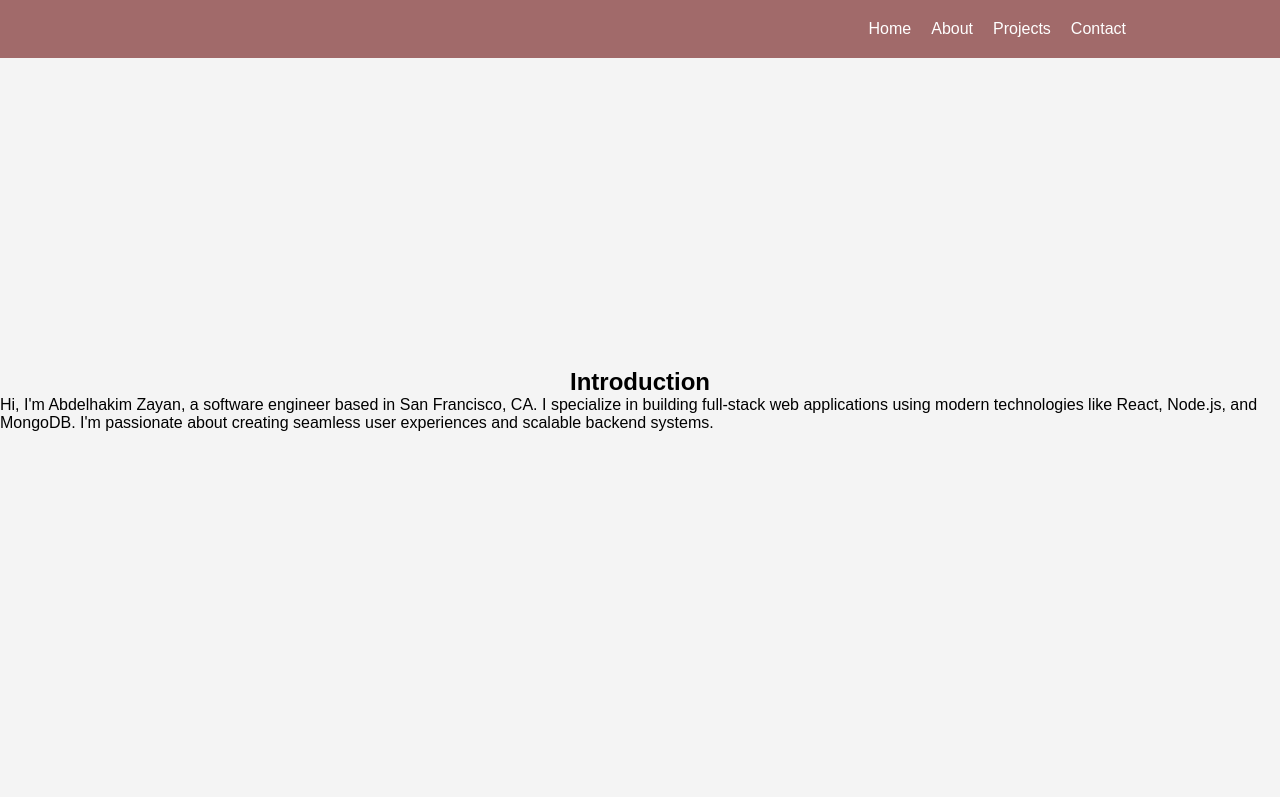
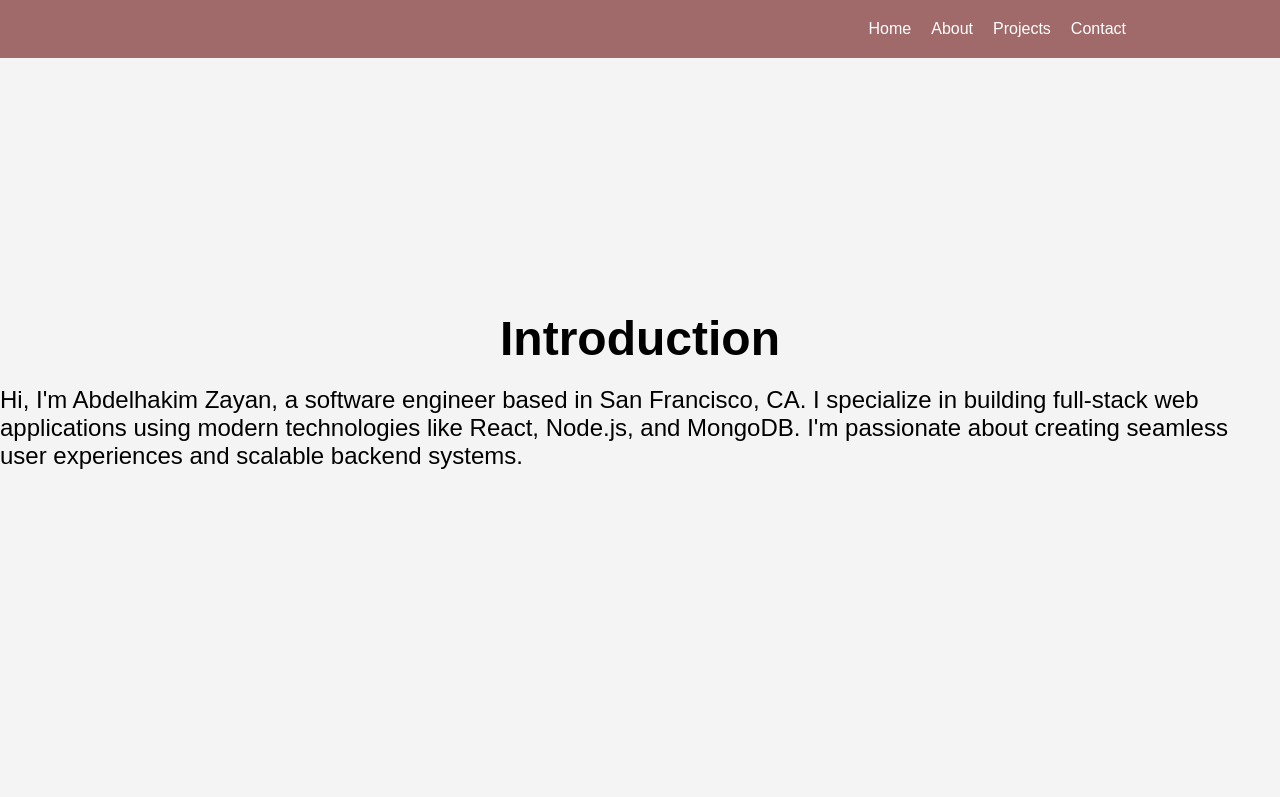
Before and after one commit to abdozayan12/My_First_Portfolio, a website: page portfolio/index.html in a window 1280 px wide. Shown: the top 797 px of the page. Drawn offline with Linux system fonts and the light colour scheme.

Commit message:
Update styles.css

```diff
--- a/portfolio/styles.css
+++ b/portfolio/styles.css
@@ -41,3 +41,13 @@
     height: 100vh;
     background-color: #f4f4f4;
 }
+
+#introduction h2 {
+    font-size: 3rem;
+    margin-bottom: 20px;
+}
+
+#introduction p {
+    font-size: 1.5rem;
+    margin-bottom: 20px;
+}
```
